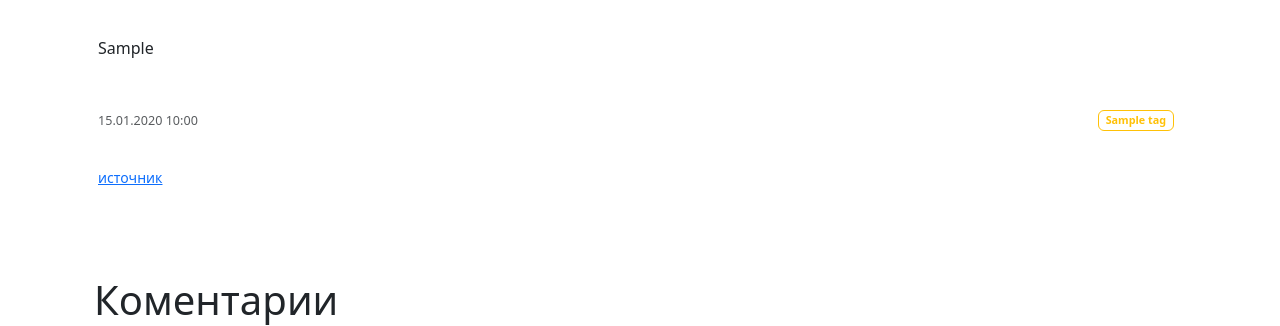
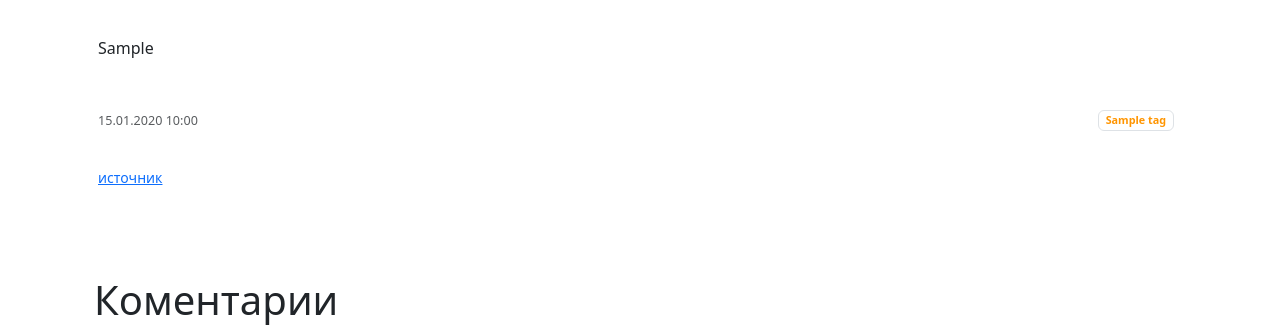
Before and after one commit to AndriaSiradze/BitPureDjangoApp, a Django app: template templates/blogapp/title_detail.html in a window 1280 px wide. Shown: the part 187-513 px from the top of the page. Run offline with Django 5.2, Linux system fonts and the light colour scheme; the template is opened without the code that fills it: most values are stand-ins (such as "Sample title", 1, 10 or a date in 2020).

Commit message:
Breaklines

```diff
--- a/templates/blogapp/title_detail.html
+++ b/templates/blogapp/title_detail.html
@@ -22,7 +22,7 @@
                     {% for tag in article.tags.all %}
                         <a
                                 href="#"
-                                class="badge border border-warning text-warning text-decoration-none me-2 mb-1"
+                                class="badge border text-decoration-none me-2 mb-1"
                         >
                             {{ tag.name }}
                         </a>
```
